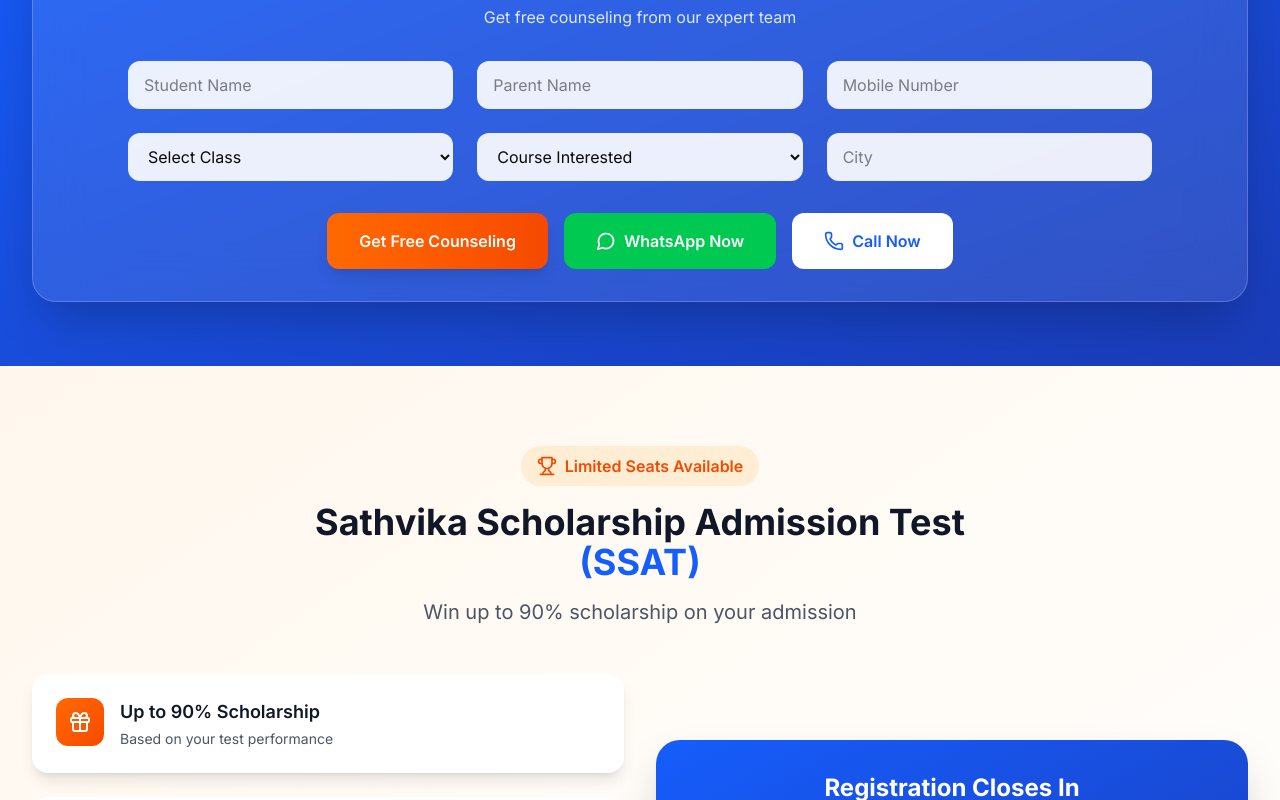
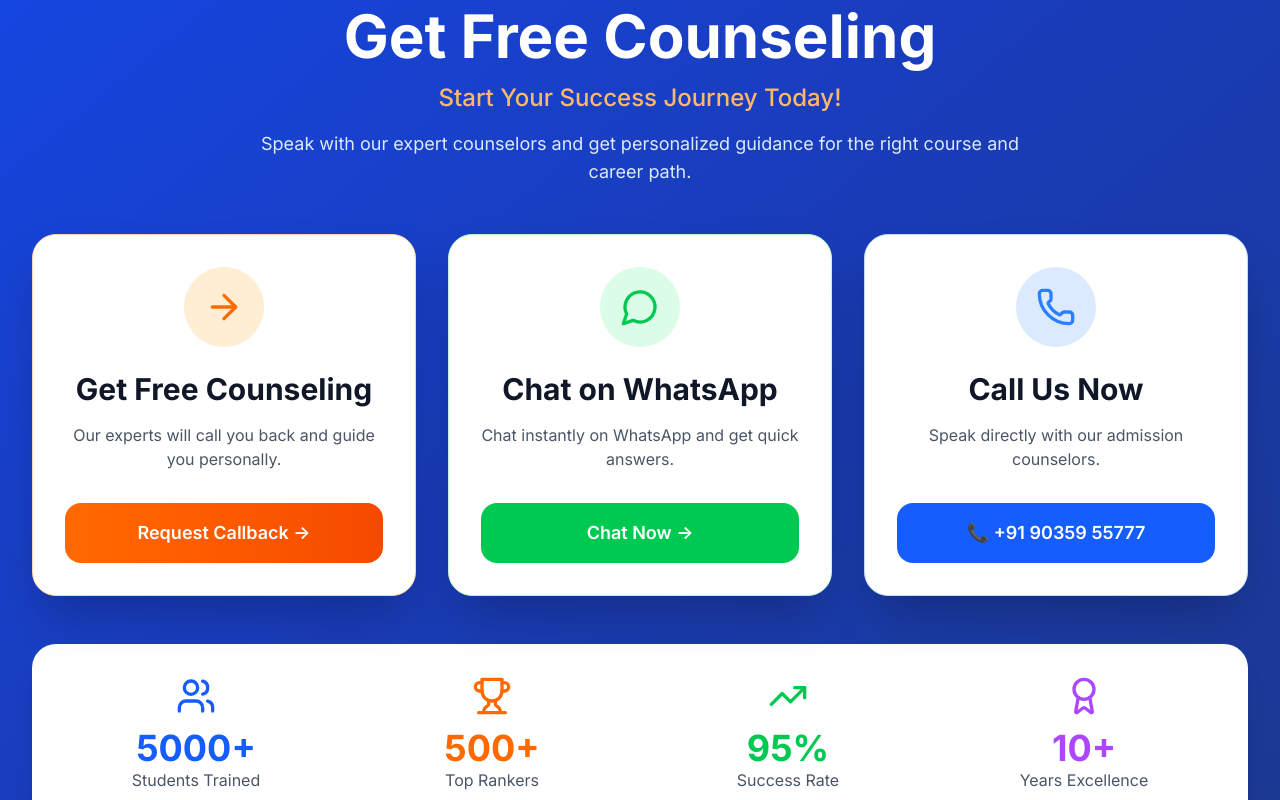
Before and after one commit to ashokkumarannepaka/sathvika-coaching-academy-V3, a React (Vite) app: page / in a window 1280 px wide. Shown: the part 940-1740 px from the top of the page. Built offline with nearby package versions, Linux system fonts and the light colour scheme.

Commit message:
Update QuickRegistration.tsx

```diff
--- a/QuickRegistration.tsx
+++ b/QuickRegistration.tsx
@@ -1,99 +1,157 @@
 import { motion } from "motion/react";
-import { Phone, MessageCircle } from "lucide-react";
+import {
+  Phone,
+  MessageCircle,
+  ArrowRight,
+  Users,
+  Trophy,
+  TrendingUp,
+  Award,
+} from "lucide-react";
 
 export function QuickRegistration() {
   return (
-    <section className="py-16 bg-gradient-to-br from-blue-600 to-blue-800">
+    <section className="py-20 bg-gradient-to-br from-blue-700 via-blue-800 to-blue-900 overflow-hidden">
       <div className="max-w-7xl mx-auto px-4 sm:px-6 lg:px-8">
-        <motion.div
-          initial={{ opacity: 0, y: 20 }}
-          whileInView={{ opacity: 1, y: 0 }}
-          viewport={{ once: true }}
-          className="bg-white/10 backdrop-blur-xl rounded-3xl p-8 shadow-2xl border border-white/20"
-        >
-          <div className="text-center mb-8">
-            <h2 className="text-3xl font-bold text-white mb-3">
-              Quick Registration
-            </h2>
-            <p className="text-blue-100">
-              Get free counseling from our expert team
-            </p>
+
+        {/* Header */}
+        <div className="text-center mb-12">
+          <div className="inline-flex items-center gap-2 border border-orange-400 text-white px-5 py-2 rounded-full mb-6">
+            ⭐ 100% FREE • NO OBLIGATION
           </div>
 
-          <div className="grid md:grid-cols-2 lg:grid-cols-3 gap-6 max-w-5xl mx-auto">
-            <input
-              type="text"
-              placeholder="Student Name"
-              className="bg-white/90 backdrop-blur px-4 py-3 rounded-xl focus:outline-none focus:ring-2 focus:ring-orange-500"
-            />
+          <h2 className="text-5xl md:text-6xl font-bold text-white mb-4">
+            Get Free Counseling
+          </h2>
 
-            <input
-              type="text"
-              placeholder="Parent Name"
-              className="bg-white/90 backdrop-blur px-4 py-3 rounded-xl focus:outline-none focus:ring-2 focus:ring-orange-500"
-            />
+          <p className="text-2xl text-orange-300 font-medium mb-4">
+            Start Your Success Journey Today!
+          </p>
 
-            <input
-              type="tel"
-              placeholder="Mobile Number"
-              className="bg-white/90 backdrop-blur px-4 py-3 rounded-xl focus:outline-none focus:ring-2 focus:ring-orange-500"
-            />
+          <p className="text-blue-100 text-lg max-w-3xl mx-auto">
+            Speak with our expert counselors and get personalized guidance
+            for the right course and career path.
+          </p>
+        </div>
 
-            <select className="bg-white/90 backdrop-blur px-4 py-3 rounded-xl focus:outline-none focus:ring-2 focus:ring-orange-500">
-              <option>Select Class</option>
-              <option>Class 6</option>
-              <option>Class 7</option>
-              <option>Class 8</option>
-              <option>Class 9</option>
-              <option>Class 10</option>
-              <option>Class 11</option>
-              <option>Class 12</option>
-            </select>
+        {/* Cards */}
+        <div className="grid lg:grid-cols-3 gap-8 mb-12">
 
-            <select className="bg-white/90 backdrop-blur px-4 py-3 rounded-xl focus:outline-none focus:ring-2 focus:ring-orange-500">
-              <option>Course Interested</option>
-              <option>IIT-JEE</option>
-              <option>NEET</option>
-              <option>Foundation</option>
-              <option>Olympiads</option>
-              <option>Board Exams</option>
-            </select>
+          {/* Counseling */}
+          <motion.div
+            whileHover={{ y: -10 }}
+            className="bg-white rounded-3xl p-8 shadow-2xl border border-orange-200"
+          >
+            <div className="w-20 h-20 mx-auto rounded-full bg-orange-100 flex items-center justify-center mb-6">
+              <ArrowRight className="w-10 h-10 text-orange-500" />
+            </div>
 
-            <input
-              type="text"
-              placeholder="City"
-              className="bg-white/90 backdrop-blur px-4 py-3 rounded-xl focus:outline-none focus:ring-2 focus:ring-orange-500"
-            />
+            <h3 className="text-3xl font-bold text-center text-gray-900 mb-4">
+              Get Free Counseling
+            </h3>
+
+            <p className="text-gray-600 text-center mb-8">
+              Our experts will call you back and guide you personally.
+            </p>
+
+            <button
+              onClick={() =>
+                window.open(
+                  "https://docs.google.com/forms/d/e/1FAIpQLSfXExv7VkWuZa0JVHWI-wJOl02irzEBy1zSnZfirDFkneqiiQ/viewform",
+                  "_blank"
+                )
+              }
+              className="w-full bg-gradient-to-r from-orange-500 to-orange-600 text-white py-4 rounded-2xl font-semibold text-lg hover:shadow-xl transition-all"
+            >
+              Request Callback →
+            </button>
+          </motion.div>
+
+          {/* WhatsApp */}
+          <motion.div
+            whileHover={{ y: -10 }}
+            className="bg-white rounded-3xl p-8 shadow-2xl border border-green-200"
+          >
+            <div className="w-20 h-20 mx-auto rounded-full bg-green-100 flex items-center justify-center mb-6">
+              <MessageCircle className="w-10 h-10 text-green-500" />
+            </div>
+
+            <h3 className="text-3xl font-bold text-center text-gray-900 mb-4">
+              Chat on WhatsApp
+            </h3>
+
+            <p className="text-gray-600 text-center mb-8">
+              Chat instantly on WhatsApp and get quick answers.
+            </p>
+
+            <button
+              onClick={() =>
+                window.open(
+                  "https://wa.me/919035955777?text=Hi%20I%20need%20counseling%20for%20admission",
+                  "_blank"
+                )
+              }
+              className="w-full bg-green-500 text-white py-4 rounded-2xl font-semibold text-lg hover:bg-green-600 transition-all"
+            >
+              Chat Now →
+            </button>
+          </motion.div>
+
+          {/* Call */}
+          <motion.div
+            whileHover={{ y: -10 }}
+            className="bg-white rounded-3xl p-8 shadow-2xl border border-blue-200"
+          >
+            <div className="w-20 h-20 mx-auto rounded-full bg-blue-100 flex items-center justify-center mb-6">
+              <Phone className="w-10 h-10 text-blue-500" />
+            </div>
+
+            <h3 className="text-3xl font-bold text-center text-gray-900 mb-4">
+              Call Us Now
+            </h3>
+
+            <p className="text-gray-600 text-center mb-8">
+              Speak directly with our admission counselors.
+            </p>
+
+            <a
+              href="tel:+919035955777"
+              className="block w-full text-center bg-blue-600 text-white py-4 rounded-2xl font-semibold text-lg hover:bg-blue-700 transition-all"
+            >
+              📞 +91 90359 55777
+            </a>
+          </motion.div>
+        </div>
+
+        {/* Stats */}
+        <div className="bg-white rounded-3xl p-8 shadow-xl">
+          <div className="grid md:grid-cols-4 gap-8 text-center">
+            <div>
+              <Users className="w-10 h-10 mx-auto text-blue-600 mb-3" />
+              <div className="text-4xl font-bold text-blue-600">5000+</div>
+              <div className="text-gray-600">Students Trained</div>
+            </div>
+
+            <div>
+              <Trophy className="w-10 h-10 mx-auto text-orange-500 mb-3" />
+              <div className="text-4xl font-bold text-orange-500">500+</div>
+              <div className="text-gray-600">Top Rankers</div>
+            </div>
+
+            <div>
+              <TrendingUp className="w-10 h-10 mx-auto text-green-500 mb-3" />
+              <div className="text-4xl font-bold text-green-500">95%</div>
+              <div className="text-gray-600">Success Rate</div>
+            </div>
+
+            <div>
+              <Award className="w-10 h-10 mx-auto text-purple-500 mb-3" />
+              <div className="text-4xl font-bold text-purple-500">10+</div>
+              <div className="text-gray-600">Years Excellence</div>
+            </div>
           </div>
+        </div>
 
-          <div className="flex flex-col sm:flex-row gap-4 justify-center mt-8">
-            <motion.button
-              whileHover={{ scale: 1.05 }}
-              whileTap={{ scale: 0.95 }}
-              className="bg-gradient-to-r from-orange-500 to-orange-600 text-white px-8 py-4 rounded-xl font-semibold shadow-lg hover:shadow-xl transition-all"
-            >
-              Get Free Counseling
-            </motion.button>
-
-            <motion.button
-              whileHover={{ scale: 1.05 }}
-              whileTap={{ scale: 0.95 }}
-              className="bg-green-500 text-white px-8 py-4 rounded-xl font-semibold flex items-center gap-2 hover:bg-green-600 transition-all"
-            >
-              <MessageCircle className="w-5 h-5" />
-              WhatsApp Now
-            </motion.button>
-
-            <motion.button
-              whileHover={{ scale: 1.05 }}
-              whileTap={{ scale: 0.95 }}
-              className="bg-white text-blue-600 px-8 py-4 rounded-xl font-semibold flex items-center gap-2 hover:bg-gray-100 transition-all"
-            >
-              <Phone className="w-5 h-5" />
-              Call Now
-            </motion.button>
-          </div>
-        </motion.div>
       </div>
     </section>
   );
```
